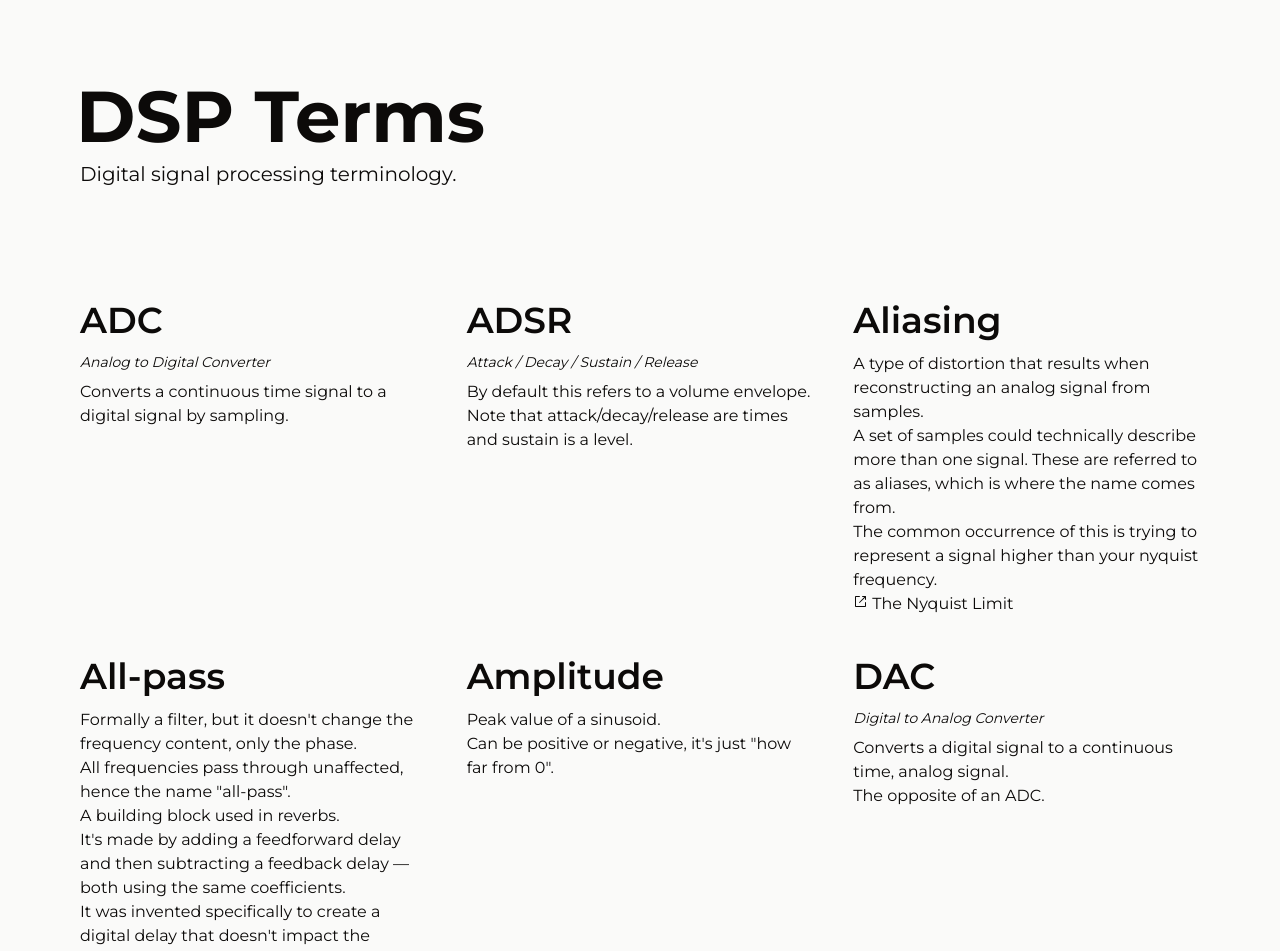
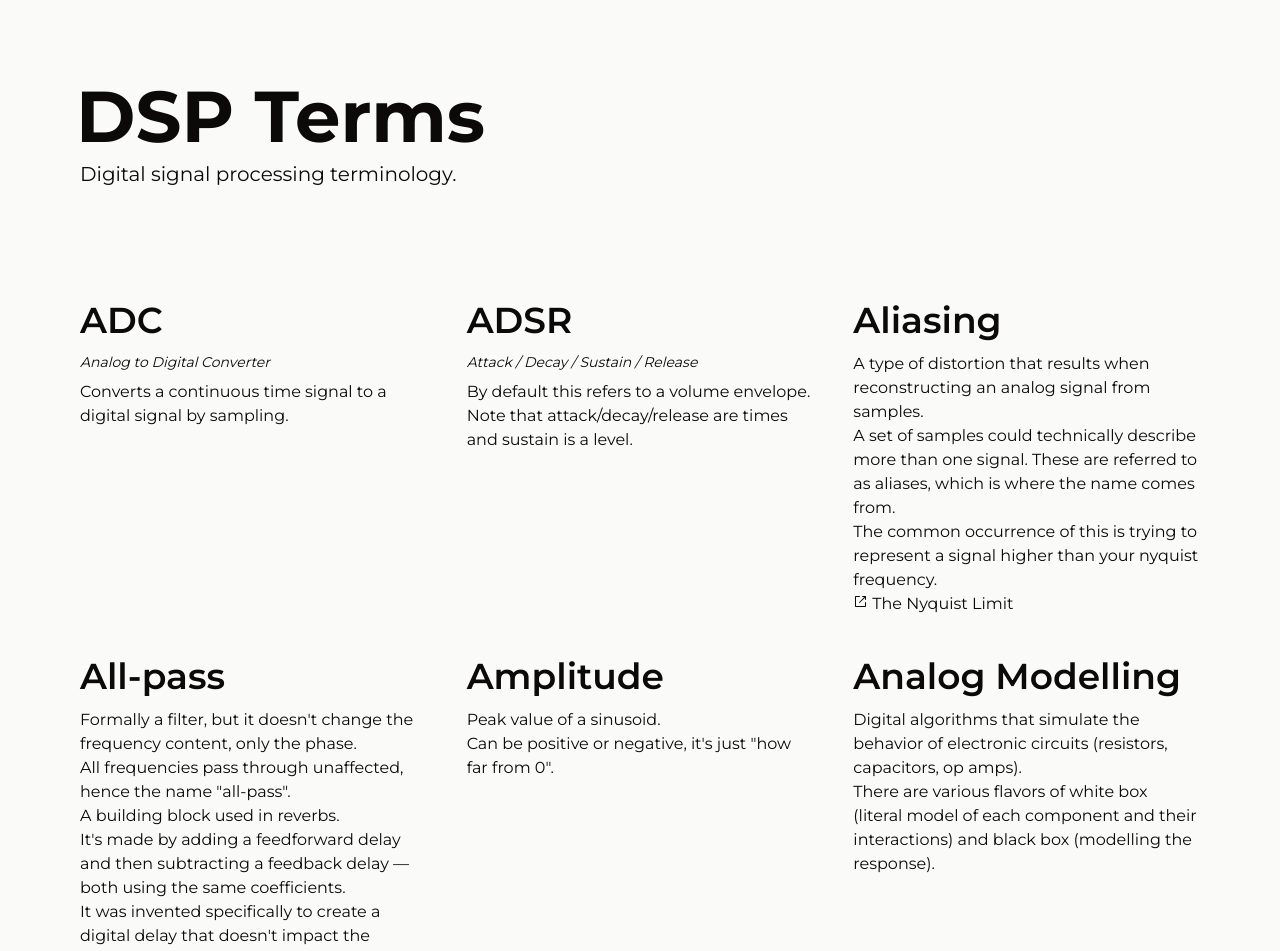
Before and after one commit to satelllte/dsp-terms, a Next.js app: page / in a window 1280 px wide. Shown: the top 951 px of the page. Built offline with nearby package versions, Linux system fonts and the light colour scheme.

Commit message:
term: analog-modelling

```diff
--- a/src/data/terms.ts
+++ b/src/data/terms.ts
@@ -48,6 +48,14 @@ export const terms: Term[] = [
 		paragraphs: [
 			'Peak value of a sinusoid.',
 			'Can be positive or negative, it\'s just "how far from 0".',
+		],
+	},
+	{
+		id: 'analog-modelling',
+		title: 'Analog Modelling',
+		paragraphs: [
+			'Digital algorithms that simulate the behavior of electronic circuits (resistors, capacitors, op amps).',
+			'There are various flavors of white box (literal model of each component and their interactions) and black box (modelling the response).',
 		],
 	},
 	{
```
